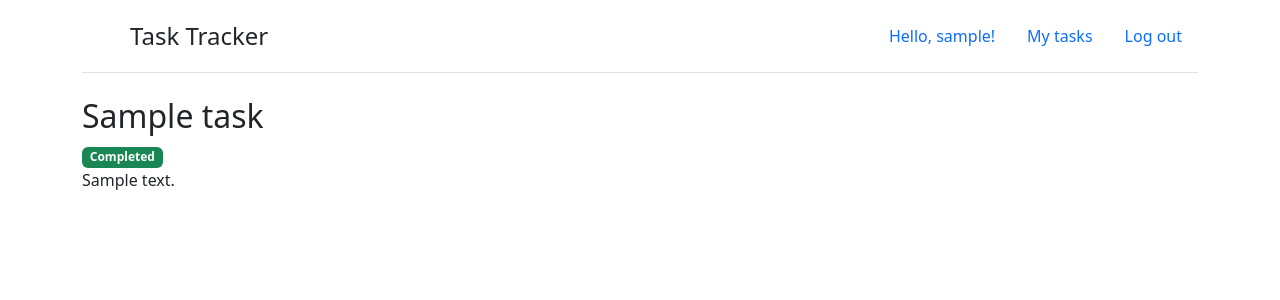
After one commit to darkhan/mentory3, a Django app: page /tasks/1 in a window 1280 px wide. The commit adds this page. Shown: the top 300 px of the page. Run offline with Django 4.2, Linux system fonts and the light colour scheme; a user stored in the database is signed in; tables that the repository leaves empty hold one stand-in row (values such as "Sample post").

Commit message:
tasks in progress - completed flag

```diff
--- a/tasktracker/tasks/admin.py
+++ b/tasktracker/tasks/admin.py
@@ -4,8 +4,8 @@ from .models import Task
 
 
 class TaskAdmin(admin.ModelAdmin):
-    list_display = ('name', 'description', 'created_time', 'due_time')
-    search_fields = ('name', 'user')
+    list_display = ('id', 'name', 'user', 'description', 'created_time', 'due_time', 'completed')
+    search_fields = ('name', 'user', 'completed')
 
 
 admin.site.register(Task, TaskAdmin)
--- a/tasktracker/tasks/forms.py
+++ b/tasktracker/tasks/forms.py
@@ -6,7 +6,7 @@ from .models import Task
 class TaskForm(forms.ModelForm):
     class Meta:
         model = Task
-        fields = ['name', 'description', 'due_time']
+        fields = ['name', 'description', 'due_time', 'completed']
         widgets = {
             'due_time': forms.TextInput(attrs={'type': 'datetime-local'}),
         }
--- a/tasktracker/tasks/models.py
+++ b/tasktracker/tasks/models.py
@@ -10,6 +10,7 @@ class Task(models.Model):
     created_time = models.DateTimeField(auto_now_add=True)
     due_time = models.DateTimeField()
     user = models.ForeignKey(User, on_delete=models.CASCADE)
+    completed = models.BooleanField(default=False)
 
     def __str__(self):
         return self.name
--- a/tasktracker/tasks/urls.py
+++ b/tasktracker/tasks/urls.py
@@ -1,11 +1,12 @@
 # urls.py
 
 from django.urls import path
-from .views import TasksListView, TaskCreateView, TaskUpdateView, TaskDeleteView
+from .views import TasksListView, TaskCreateView, TaskUpdateView, TaskDeleteView, TaskDetail
 
 urlpatterns = [
     path('tasks/', TasksListView.as_view(), name='task_list'),
     path('tasks/create', TaskCreateView.as_view(), name='task_create'),
+    path('tasks/<int:pk>', TaskDetail.as_view(), name='task'),
     path('tasks/<int:pk>/update', TaskUpdateView.as_view(), name='task_update'),
     path('tasks/<int:pk>/delete', TaskDeleteView.as_view(), name='task_delete'),
 ]
--- a/tasktracker/tasks/views.py
+++ b/tasktracker/tasks/views.py
@@ -3,19 +3,29 @@ from django.contrib import messages
 from django.contrib.auth.mixins import LoginRequiredMixin
 from django.urls import reverse_lazy
 from django.views.generic.edit import CreateView, UpdateView, DeleteView
-from django.views.generic import ListView
+from django.views.generic import ListView, DetailView
 from .models import Task
 from .forms import TaskForm
 
 
-class TasksListView(ListView):
+class TaskDetail(LoginRequiredMixin, DetailView):
     model = Task
+    context_object_name = 'task'
+
+    def get_queryset(self):
+        base_qs = super(TaskDetail, self).get_queryset()
+        return base_qs.filter(user=self.request.user)
+
+
+class TasksListView(LoginRequiredMixin, ListView):
+    model = Task
+    context_object_name = 'tasks'
 
     def get_queryset(self):
         return Task.objects.filter(user=self.request.user)
 
 
-class TaskCreateView(CreateView):
+class TaskCreateView(LoginRequiredMixin, CreateView):
     # todo: check due date if not today
     model = Task
     form_class = TaskForm
@@ -24,14 +34,24 @@ class TaskCreateView(CreateView):
 
     def form_valid(self, form):
         form.instance.user = self.request.user
+        messages.success(self.request, "The task was created successfully.")
         return super().form_valid(form)
 
 
-class TaskUpdateView(UpdateView):
+class TaskUpdateView(LoginRequiredMixin, UpdateView):
     model = Task
     form_class = TaskForm
     template_name = 'tasks/task_form.html'
     success_url = reverse_lazy('task_list')
+
+    def form_valid(self, form):
+        form.instance.user = self.request.user
+        messages.success(self.request, "The task was updated successfully.")
+        return super().form_valid(form)
+
+    def get_queryset(self):
+        base_qs = super(TaskUpdateView, self).get_queryset()
+        return base_qs.filter(user=self.request.user)
 
 
 class TaskDeleteView(LoginRequiredMixin, DeleteView):
@@ -40,5 +60,9 @@ class TaskDeleteView(LoginRequiredMixin, DeleteView):
 
     def delete(self, request, *args, **kwargs):
         response = super().delete(request, *args, **kwargs)
-        messages.success(self.request, 'Task deleted successfully.')
+        messages.success(self.request, 'The task was deleted successfully.')
         return response
+
+    def get_queryset(self):
+        base_qs = super(TaskDeleteView, self).get_queryset()
+        return base_qs.filter(user=self.request.user)
--- a/tasktracker/templates/base.html
+++ b/tasktracker/templates/base.html
@@ -20,11 +20,12 @@
         </a>
 
         <ul class="nav nav-pills">
+            {% if request.user.is_authenticated %}
             <li class="nav-item">
-                {% url 'home' as url %}
-                <a href="{{ url }}" class="nav-link{% if request.path == url %} active{% endif %}">Home</a>
+                <a href="#" class="nav-link">
+                    Hello, {{ user.username }}!
+                </a>
             </li>
-            {% if request.user.is_authenticated %}
             <li class="nav-item">
                 {% url 'task_list' as url %}
                 <a href="{{ url }}" class="nav-link{% if request.path == url %} active{% endif %}">My tasks</a>
--- /dev/null
+++ b/tasktracker/templates/tasks/task_detail.html
@@ -0,0 +1,15 @@
+{%extends 'base.html'%}
+
+{%block content%}
+
+ <article class="task">
+	<header>
+		<h2>{{ task.name }}</h2>
+		<span class="badge {% if task.completed %}bg-success{% else %}bg-warning{%endif%}">
+			{% if task.completed %} Completed {%else%} Pending {%endif%}
+		</span>
+	</header>
+	<p>{{task.description}}</p>
+</article>
+
+{%endblock content%}
--- a/tasktracker/templates/tasks/task_form.html
+++ b/tasktracker/templates/tasks/task_form.html
@@ -17,7 +17,8 @@
 <form method="post" enctype="multipart/form-data">
     {% csrf_token %}
     {{ form.as_p }}
-    <input type="submit" value="Save">
+    <input class="btn btn-primary" type="submit" value="Save" />
+    <a href="{%url 'task_list' %}" class="btn btn-outline">Cancel</a>
 </form>
 
 {% endblock content %}
--- a/tasktracker/templates/tasks/task_list.html
+++ b/tasktracker/templates/tasks/task_list.html
@@ -17,14 +17,14 @@
 
 <p>&nbsp;</p>
 
-{% if object_list %}
+{% if tasks %}
 <ul class="list-group" style="width:50%">
-    {% for task in object_list %}
+    {% for task in tasks %}
     <li class="list-group-item">
         <div class="container">
             <div class="row">
                 <div class="col-12 col-sm-8">
-                    <h3>{{ task.name }}</h3>
+                    <h3><a href="{% url 'task' task.id %}" class="hi {% if task.completed %}text-decoration-line-through{% else %}pending{% endif %}">{{ task.name }}</a></h3>
                     <p>{{ task.description }} </p>
                 </div>
                 <div class="col-12 col-sm-2">
```
Also changed, not shown: tasktracker/tasks/migrations/0004_task_completed.py (added).
